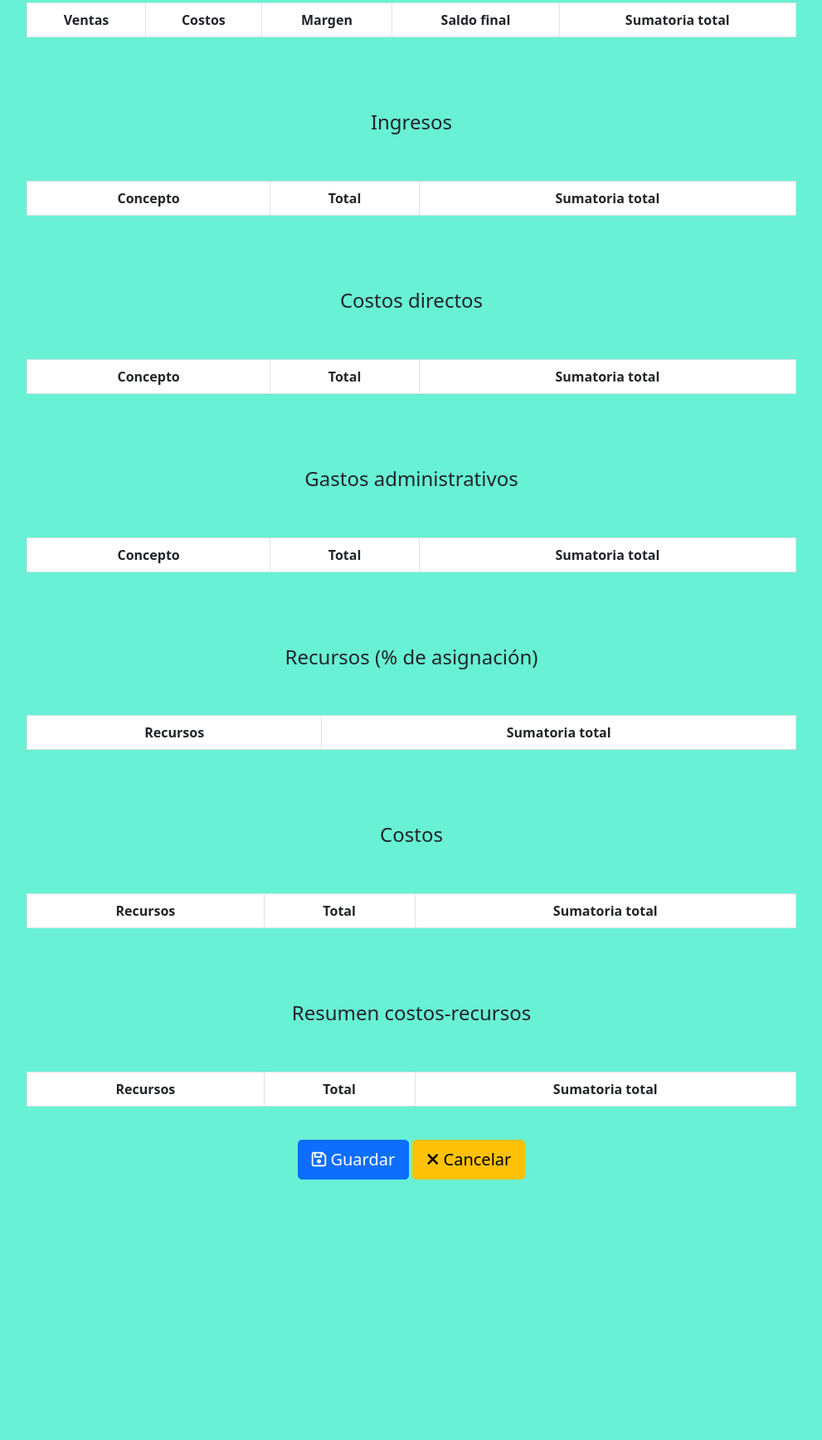
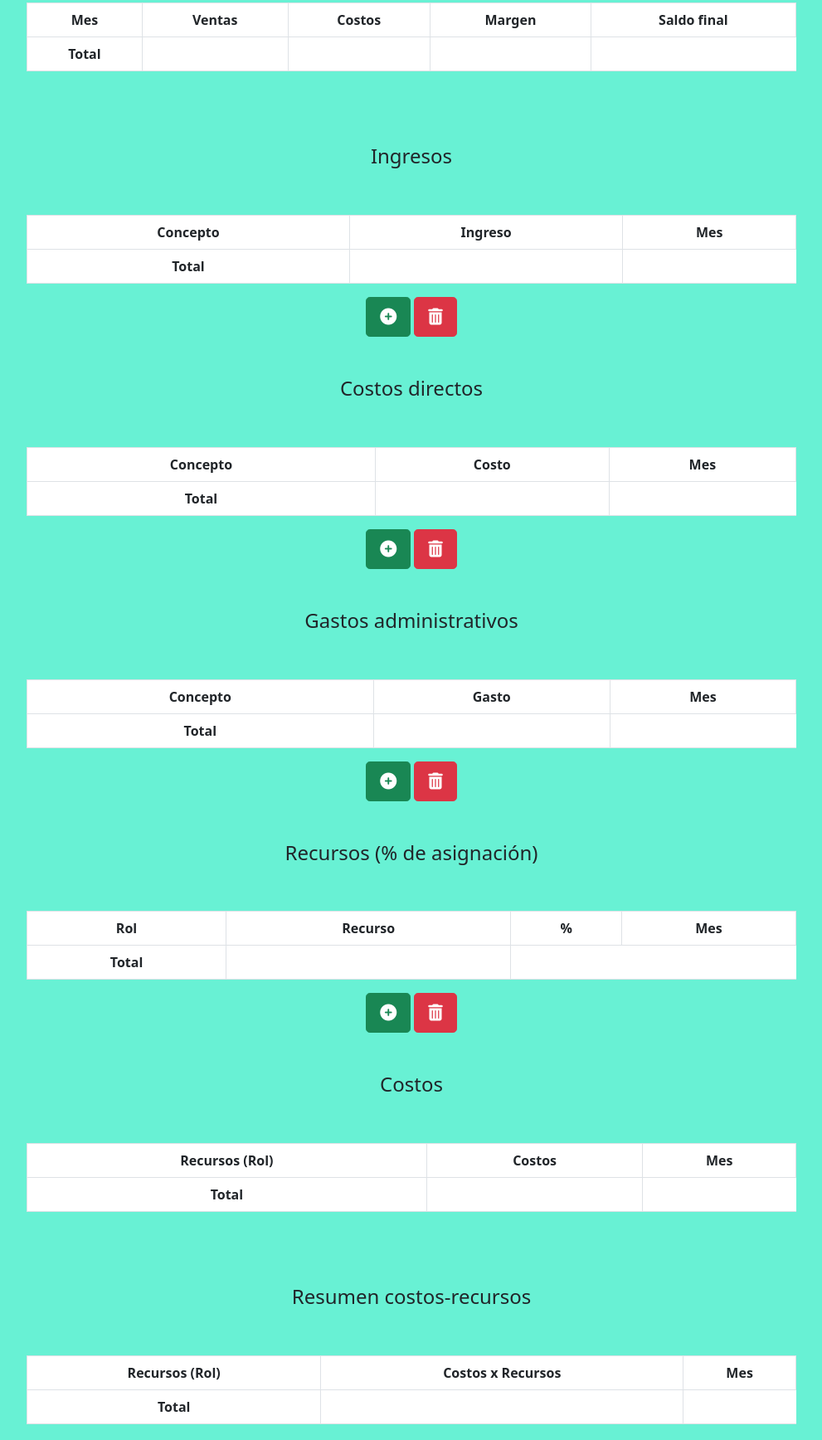
Before and after one commit to MonicaGonzalez30/PresupuestosTI, a website: page frontend/nuevo.html in a window 1280 px wide. Shown: the part 875-2611 px from the top of the page at 83% size, without its empty margins (284-1275 px from the left). Before the commit the page ends 2297 px from the top, so only its background shows below. Drawn offline with nearby package versions, Linux system fonts and the light colour scheme.

Commit message:
Modificacion para añadir y modificar presupuestos

```diff
--- a/backend/controller/presupuestosController.js
+++ b/backend/controller/presupuestosController.js
@@ -4,6 +4,12 @@ module.exports.listaPresupuestos = async () => {
     let response = new presupuestosModel();
     let result = await response.list();
     return result;
+}
+
+module.exports.createPresupuesto = async (presupuesto) => {
+    let response = new presupuestosModel();
+    let result = await response.createPresu(presupuesto);
+    return "Producto creado.";
 }
 
 module.exports.deletePresupuesto = async (budgetId) => {
--- a/backend/model/presupuestosModel.js
+++ b/backend/model/presupuestosModel.js
@@ -8,6 +8,12 @@ module.exports = class presupuestosModel {
         let result = await sequelize.query("SELECT * FROM budgets");
         return result[0];
     }
+
+    async createPresu (presupuesto){
+        let result = await sequelize.query("INSERT INTO budgets (creationDate,project,[version]) VALUES ('" + presupuesto.creationDate + "','" + presupuesto.project + "'," + presupuesto.version + ");");
+        return result;
+    }
+
     async delete (budgetId){
         let result = await sequelize.query("SELECT * FROM budgets WHERE idBudget = " + budgetId);
         if(result[0][0] != undefined){
--- a/backend/view/presupuestosView.js
+++ b/backend/view/presupuestosView.js
@@ -7,7 +7,10 @@ module.exports = async (app) => {
     });
 
     //Crear presupuesto
-
+    app.post('/createPresupuesto',async(req,res) => {
+        let presupuesto = req.body;
+        res.send(await prespuestosController.createPresupuesto(presupuesto));
+    });
 
     //Mostrar toda la información del presupuesto
 
--- a/frontend/nuevo.html
+++ b/frontend/nuevo.html
@@ -68,7 +68,7 @@
               <div class="row g-3">
                 <div class="col-3">
                   <label for="model" class="form-label">Fecha de creación</label>
-                  <input type="date" class="form-control" id="modelC" placeholder="" value="" required>
+                  <input type="text" class="form-control" id="modelC" placeholder="Año-mes-día" value="" required>
                   <div class="invalid-feedback">
                     Se requiere la fecha de creación. <!-- Para el registro en la DB es en formato Año-mes-día. -->
                   </div>
@@ -151,7 +151,7 @@
             </div>
 
             <button id="btnAgregar" class="w-40 btn btn-success btn-lg btnAgregar" type="button" onclick="agregar()"><i class="fas fa-plus-circle"></i></button> <!-- Agregar -->
-            <button id="btnAgregar" class="w-40 btn btn-danger btn-lg btnAgregar" type="button" onclick="eliminar()"><i class="fas fa-trash-alt"></i></button> <!-- Eliminar -->
+            <button id="btnEliminar" class="w-40 btn btn-danger btn-lg btnEliminar" type="button" onclick="eliminar()"><i class="fas fa-trash-alt"></i></button> <!-- Eliminar -->
 
             <br> <!-- Sección -->
             <div class="py-5 text-center">
@@ -164,16 +164,22 @@
                   <table class="table table-bordered">
                     <thead>
                       <tr>
+                        <th scope="col">Mes</th>
                         <th scope="col">Ventas</th>
                         <th scope="col">Costos</th>
                         <th scope="col">Margen</th>
                         <th scope="col">Saldo final</th>
-                        <th scope="col">Sumatoria total</th>
                       </tr>
                     </thead>
                     <tbody class="mEstado">
 
                     </tbody>
+                    <tr>
+                      <th scope="row">Total</th>
+                      <td id="totVent"></td>
+                      <td id="totCost"></td>
+                      <td id="totMargen"></td>
+                    </tr>
                   </table>
                 </div>
               </div>
@@ -191,17 +197,24 @@
                     <thead>
                       <tr>
                         <th scope="col">Concepto</th>
-                        <th scope="col">Total</th>
-                        <th scope="col">Sumatoria total</th>
+                        <th scope="col">Ingreso</th>
+                        <th scope="col">Mes</th>
                       </tr>
                     </thead>
                     <tbody class="mIgresos">
 
                     </tbody>
+                    <tr>
+                      <th scope="row">Total</th>
+                      <td id="totIng"></td>
+                    </tr>
                   </table>
                 </div>
               </div>
             </div>
+
+            <button id="btnAgregar" class="w-40 btn btn-success btn-lg btnAgregar" type="button" onclick="agregar()"><i class="fas fa-plus-circle"></i></button> <!-- Agregar -->
+            <button id="btnEliminar" class="w-40 btn btn-danger btn-lg btnEliminar" type="button" onclick="eliminar()"><i class="fas fa-trash-alt"></i></button> <!-- Eliminar -->
 
             <br> <!-- Sección -->
             <div class="py-5 text-center">
@@ -215,17 +228,24 @@
                     <thead>
                       <tr>
                         <th scope="col">Concepto</th>
-                        <th scope="col">Total</th>
-                        <th scope="col">Sumatoria total</th>
+                        <th scope="col">Costo</th>
+                        <th scope="col">Mes</th>
                       </tr>
                     </thead>
-                    <tbody class="mCostosD">
+                    <tbody class="mCostos">
 
                     </tbody>
+                    <tr>
+                      <th scope="row">Total</th>
+                      <td id="totCost"></td>
+                    </tr>
                   </table>
                 </div>
               </div>
             </div>
+
+            <button id="btnAgregar" class="w-40 btn btn-success btn-lg btnAgregar" type="button" onclick="agregar()"><i class="fas fa-plus-circle"></i></button> <!-- Agregar -->
+            <button id="btnEliminar" class="w-40 btn btn-danger btn-lg btnEliminar" type="button" onclick="eliminar()"><i class="fas fa-trash-alt"></i></button> <!-- Eliminar -->
 
             <br> <!-- Sección -->
             <div class="py-5 text-center">
@@ -239,17 +259,24 @@
                     <thead>
                       <tr>
                         <th scope="col">Concepto</th>
-                        <th scope="col">Total</th>
-                        <th scope="col">Sumatoria total</th>
+                        <th scope="col">Gasto</th>
+                        <th scope="col">Mes</th>
                       </tr>
                     </thead>
                     <tbody class="mGastos">
 
                     </tbody>
+                    <tr>
+                      <th scope="row">Total</th>
+                      <td id="totGas"></td>
+                    </tr>
                   </table>
                 </div>
               </div>
             </div>
+
+            <button id="btnAgregar" class="w-40 btn btn-success btn-lg btnAgregar" type="button" onclick="agregar()"><i class="fas fa-plus-circle"></i></button> <!-- Agregar -->
+            <button id="btnEliminar" class="w-40 btn btn-danger btn-lg btnEliminar" type="button" onclick="eliminar()"><i class="fas fa-trash-alt"></i></button> <!-- Eliminar -->
 
             <br> <!-- Sección -->
             <div class="py-5 text-center">
@@ -262,17 +289,26 @@
                   <table class="table table-bordered">
                     <thead>
                       <tr>
-                        <th scope="col">Recursos</th>
-                        <th scope="col">Sumatoria total</th>
+                        <th scope="col">Rol</th>
+                        <th scope="col">Recurso</th>
+                        <th scope="col">%</th>
+                        <th scope="col">Mes</th>
                       </tr>
                     </thead>
                     <tbody class="mRecursos">
 
                     </tbody>
+                    <tr>
+                      <th scope="row">Total</th>
+                      <td id="totRec"></td>
+                    </tr>
                   </table>
                 </div>
               </div>
             </div>
+
+            <button id="btnAgregar" class="w-40 btn btn-success btn-lg btnAgregar" type="button" onclick="agregar()"><i class="fas fa-plus-circle"></i></button> <!-- Agregar -->
+            <button id="btnEliminar" class="w-40 btn btn-danger btn-lg btnEliminar" type="button" onclick="eliminar()"><i class="fas fa-trash-alt"></i></button> <!-- Eliminar -->
 
             <br> <!-- Sección -->
             <div class="py-5 text-center">
@@ -285,14 +321,18 @@
                   <table class="table table-bordered">
                     <thead>
                       <tr>
-                        <th scope="col">Recursos</th>
-                        <th scope="col">Total</th>
-                        <th scope="col">Sumatoria total</th>
+                        <th scope="col">Recursos (Rol)</th>
+                        <th scope="col">Costos</th>
+                        <th scope="col">Mes</th>
                       </tr>
                     </thead>
                     <tbody class="mCostos">
 
                     </tbody>
+                    <tr>
+                      <th scope="row">Total</th>
+                      <td id="totCost"></td>
+                    </tr>
                   </table>
                 </div>
               </div>
@@ -309,14 +349,18 @@
                   <table class="table table-bordered">
                     <thead>
                       <tr>
-                        <th scope="col">Recursos</th>
-                        <th scope="col">Total</th>
-                        <th scope="col">Sumatoria total</th>
+                        <th scope="col">Recursos (Rol)</th>
+                        <th scope="col">Costos x Recursos</th>
+                        <th scope="col">Mes</th>
                       </tr>
                     </thead>
-                    <tbody class="mResumen">
+                    <tbody class="mCostos">
 
                     </tbody>
+                    <tr>
+                      <th scope="row">Total</th>
+                      <td id="totCostRec"></td>
+                    </tr>
                   </table>
                 </div>
               </div>
```
Also changed, not shown: frontend/modificar.html (+59 -20 lines).
